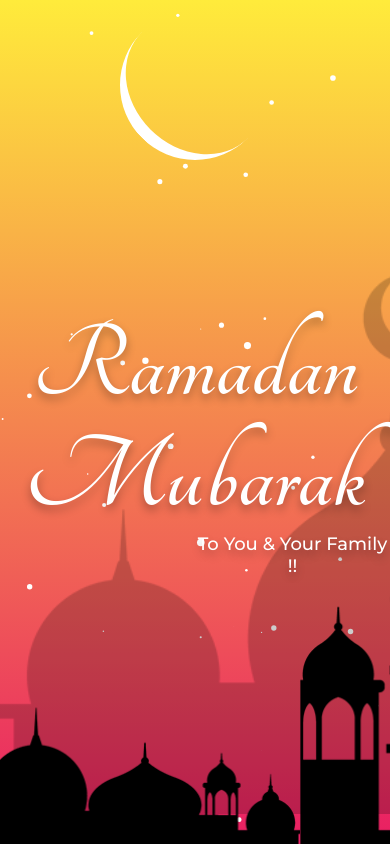
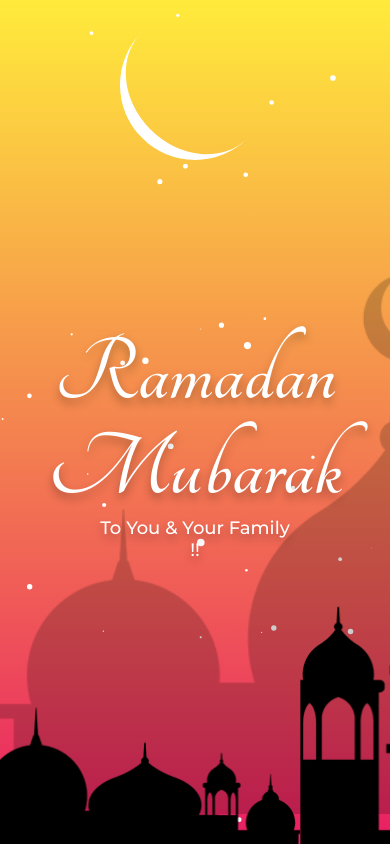
Before and after one commit to bittukumarsk/Ramadan, a plain HTML site: page index.html in a window 390 px wide. Drawn offline with Linux system fonts and the light colour scheme.

Commit message:
Update style.css

```diff
--- a/css/style.css
+++ b/css/style.css
@@ -144,10 +144,12 @@ section .image::before
 {
     section .text h2
     {
-        font-size: 110px;
+        font-size: 95px;
     }
     section .text h2 span
     {
+        left: 50%;
+        transform: translateX(-50%);
         font-size: 18px;
     }
 }
```
